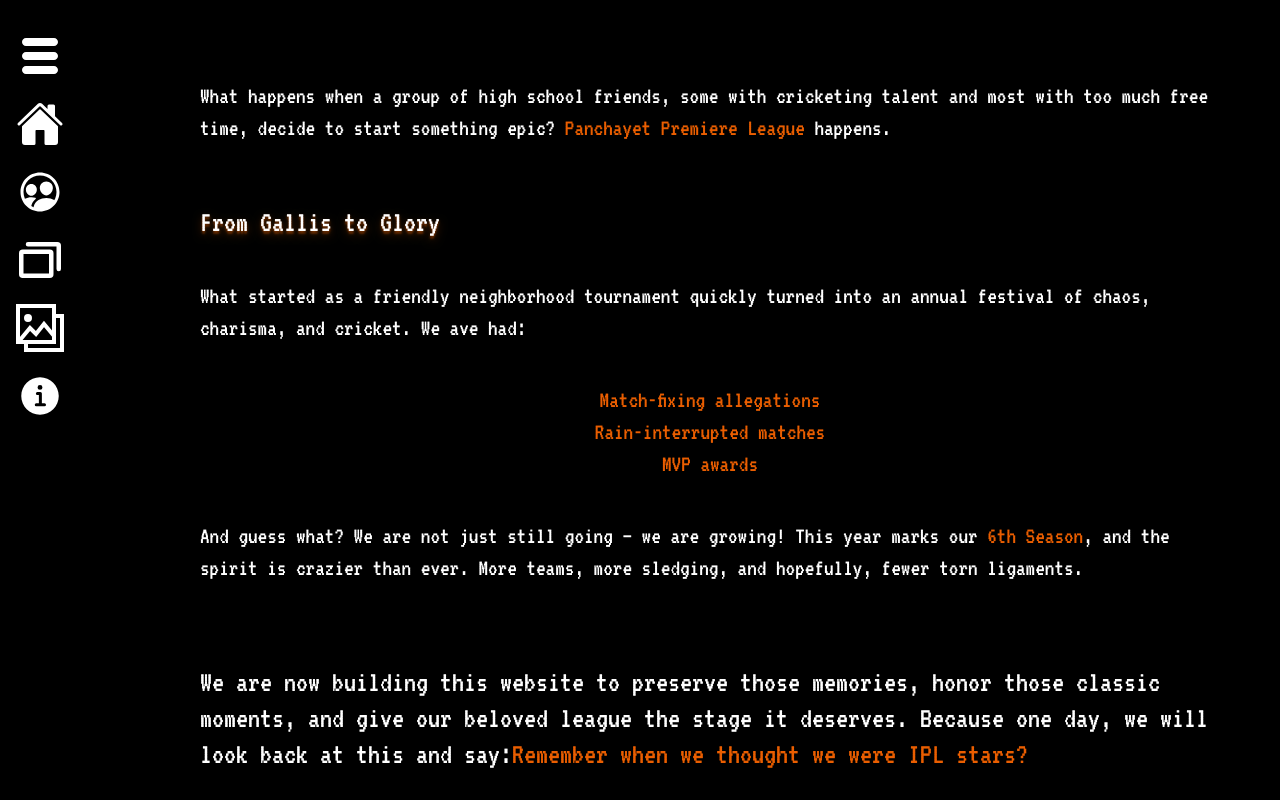
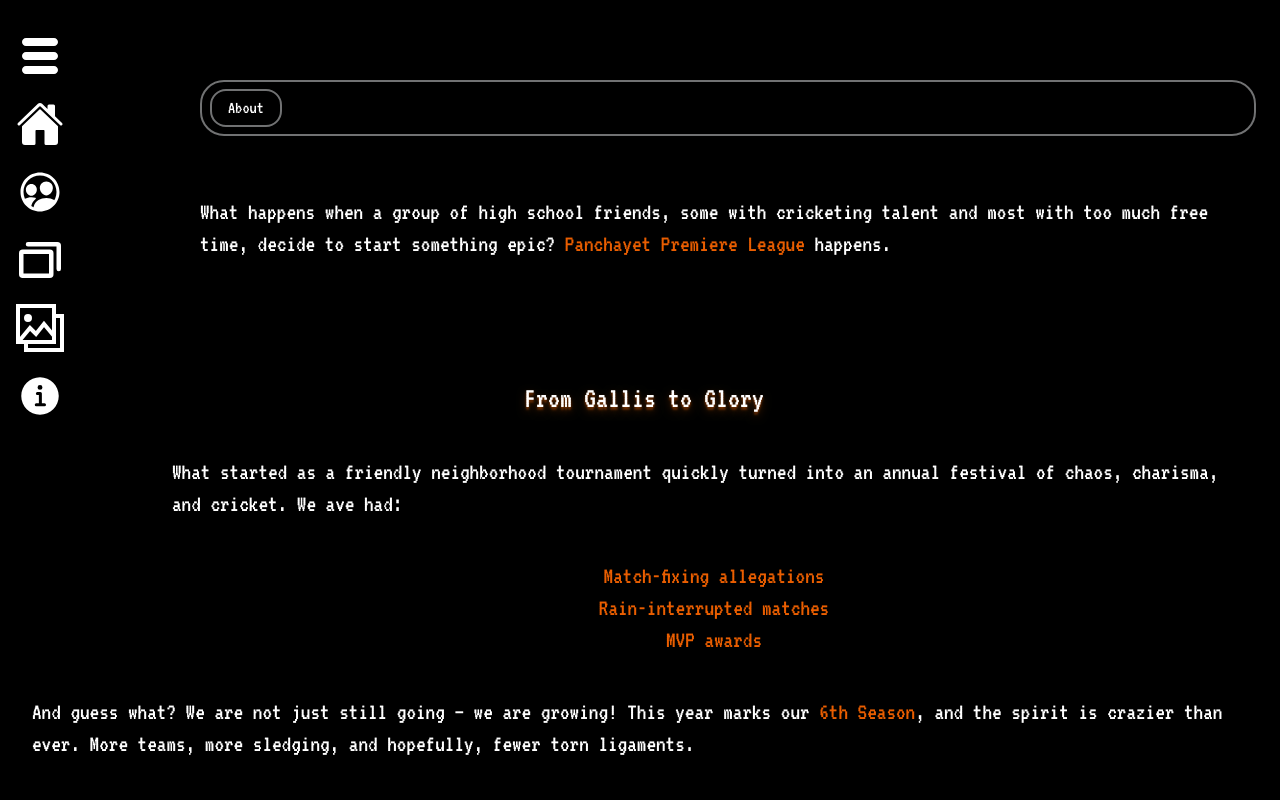
Before and after one commit to Souvick-bh/pplfulia, a Next.js app: page /about in a window 1280 px wide. Shown: the top 800 px of the page. Built offline with nearby package versions, Linux system fonts and the light colour scheme.

Commit message:
Added About toggling button

```diff
--- a/src/app/about/page.tsx
+++ b/src/app/about/page.tsx
@@ -1,3 +1,5 @@
+"use client"
+import { useState } from "react";
 import { VT323 } from "next/font/google"
 import Sidebar from "../Components/Sidebar"
 import { FaSquareXTwitter,FaGithub,FaInstagram } from "react-icons/fa6";
@@ -8,24 +10,44 @@ const vt323 = VT323({
 })
 
 export default function About() {
+    const [aboutState, setAboutState] = useState(false);
+    const [location,setLocation] = useState(0);
+
+      function toggleAboutState() {
+        setAboutState((prev)=> !prev);
+        setLocation(Math.floor(Math.random()*36)) ;
+      }
+
 
     return(
-        <div className={`${vt323.className} bg-[#000000] text-[#ffffff] min-h-screen flex flex-row `}>
+        <div className={`${vt323.className} bg-[#000000] text-[#ffffff] min-h-screen flex flex-col `}>
 
-            <div className="absolute flex items-center">
-                <Sidebar />
+            <div className="flex flex-row">
+
+                  <div className="absolute flex items-center">
+                      <Sidebar />
+                  </div>
+
+                  <div className="relative ml-35 mr-6 sm:ml-50">
+
+                    <div className="border-[#717273] border-2 mt-20 pt-3 pb-3 pl-2 rounded-3xl">
+                        <span  onClick={toggleAboutState} style={{ left: `${location}vh` }} className={`${aboutState?"bg-[#ea5e00]":"bg-[#000000]"}
+                        ${aboutState?"text-[#000000] font-bold":"text-[#ffffff]"} relative  pt-2 pb-2 pl-4 pr-4 text-lg border-[#717273] border-2 rounded-2xl`}>About</span>
+                    </div>
+
+                    <div className="text-lg lg:text-2xl mt-15  ">What happens when a group of high school friends,
+                        some with cricketing talent and most with too much free time,
+                        decide to start something epic? <span className="text-[#ea5e00]">Panchayet Premiere League</span> happens.</div>
+                  </div>
+
             </div>
 
-            <div className=" relative ml-35 mr-15 sm:ml-50">
-                <div>
-                    <div className="text-lg lg:text-2xl mt-20  ">What happens when a group of high school friends,
-                        some with cricketing talent and most with too much free time,
-                        decide to start something epic? <span className="text-[#ea5e00]">Panchayet Premiere League</span> happens.</div>
-                </div>
+            <div className="mt-15 ml-8 mr-6 flex flex-col">
+
 
                 <div>
-                    <h1 className="text-2xl lg:text-3xl mt-15 text-shadow-lg/30  text-shadow-[#ea5e00] ">From Gallis to Glory</h1>
-                    <div className="text-lg lg:text-2xl mt-10 ">What started as a friendly neighborhood tournament quickly turned
+                    <h1 className="text-2xl lg:text-3xl mt-15 text-shadow-lg/30 text-center text-shadow-[#ea5e00] ">From Gallis to Glory</h1>
+                    <div className="text-lg lg:text-2xl mt-10 sm:ml-35">What started as a friendly neighborhood tournament quickly turned
                         into an annual festival of chaos, charisma, and cricket. We ave had:
                         <div className="flex flex-col items-center mt-10 text-[#ea5e00]"><div>Match-fixing allegations</div>
                         <div>Rain-interrupted matches</div>
```
Also changed, not shown: src/app/Components/Sidebar.tsx (line endings or trailing spaces).
